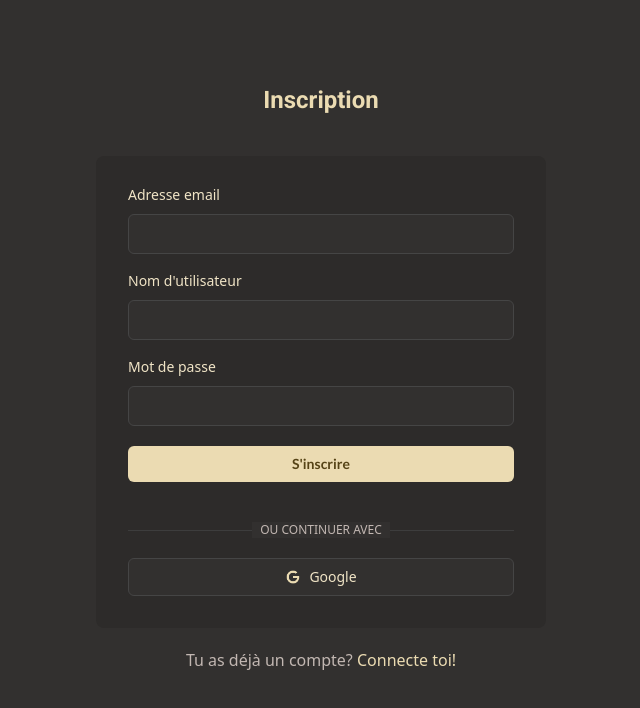
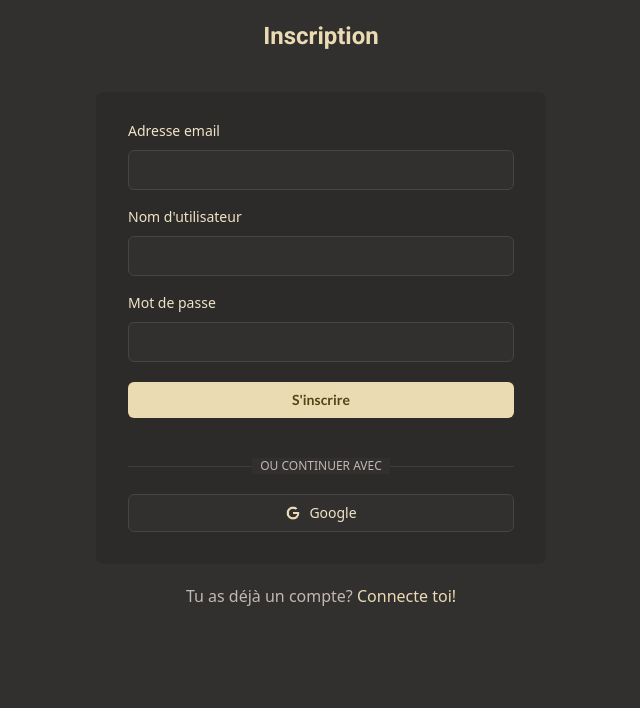
Before and after one commit to AlexDDevv/library-app, a Next.js app: page /inscription in a window 1280 px wide. Shown: the top 708 px of the page, without its empty margins (319-959 px from the left). Built offline with nearby package versions, Linux system fonts and the light colour scheme.

Commit message:
Call the register form in the page instead of writting it inside

```diff
--- a/src/app/inscription/page.tsx
+++ b/src/app/inscription/page.tsx
@@ -1,7 +1,6 @@
 'use client'
 import React from 'react'
-import Image from 'next/image'
-import googleIcon from "../../assets/img/googleIcon.png"
+import RegisterForm from '@/components/form/RegisterForm'
 import { useRouter } from 'next/navigation'
 
 export default function Inscription() {
@@ -11,43 +10,12 @@ export default function Inscription() {
         router.push("/connexion")
     }
 
-  return (
-    <section className='flex flex-col items-center justify-center pt-16'>
+    return (
+        <section className='flex flex-col items-center justify-center'>
             <h1 className='text-2xl font-titleFont text-foreground font-bold mb-10'>Inscription</h1>
-            <form action="" className='bg-card text-card-foreground p-8 rounded-lg w-[35%] min-w-[450px] mb-5'>
-                <div className='mb-5'>
-                    <div className='flex flex-col gap-2 mb-5'>
-                        <label htmlFor="email" className='text-sm font-medium leading-none peer-disabled:cursor-not-allowed peer-disabled:opacity-70 mb-1'>Adresse email</label>
-                        <input type="text" id='email' name='email' className='flex h-10 w-full rounded-md border border-input bg-background px-3 py-2 text-sm ring-offset-background file:border-0 file:bg-transparent file:text-sm file:font-medium placeholder:text-muted-foreground focus-visible:outline-none focus-visible:ring-2 focus-visible:ring-ring focus-visible:ring-offset-2 disabled:cursor-not-allowed disabled:opacity-50' />
-                    </div>
-                    <div className='flex flex-col gap-2 mb-5'>
-                        <label htmlFor="text" className='text-sm font-medium leading-none peer-disabled:cursor-not-allowed peer-disabled:opacity-70 mb-1'>Nom d'utilisateur</label>
-                        <input type="text" id='text' name='text' className='flex h-10 w-full rounded-md border border-input bg-background px-3 py-2 text-sm ring-offset-background file:border-0 file:bg-transparent file:text-sm file:font-medium placeholder:text-muted-foreground focus-visible:outline-none focus-visible:ring-2 focus-visible:ring-ring focus-visible:ring-offset-2 disabled:cursor-not-allowed disabled:opacity-50' />
-                    </div>
-                    <div className='flex flex-col gap-2 mb-5'>
-                        <label htmlFor="password" className='text-sm font-medium leading-none peer-disabled:cursor-not-allowed peer-disabled:opacity-70 mb-1'>Mot de passe</label>
-                        <input type="password" id='password' name='password' className='flex h-10 w-full rounded-md border border-input bg-background px-3 py-2 text-sm ring-offset-background file:border-0 file:bg-transparent file:text-sm file:font-medium placeholder:text-muted-foreground focus-visible:outline-none focus-visible:ring-2 focus-visible:ring-ring focus-visible:ring-offset-2 disabled:cursor-not-allowed disabled:opacity-50' />
-                    </div>
-                </div>
-                <button className='w-full bg-primary text-primary-foreground font-bodyFont text-sm font-semibold rounded-md ring-offset-background transition-colors focus-visible:outline-none focus-visible:ring-2 focus-visible:ring-ring focus-visible:ring-offset-2 disabled:pointer-events-none disabled:opacity-50 hover:bg-primary/90 px-4 py-2 mb-10'>S'inscrire</button>
-                <div className="relative mb-5">
-                    <div className="absolute inset-0 flex items-center">
-                        <div className="w-full h-[1px] bg-border"></div>
-                    </div>
-                    <div className="relative flex justify-center text-xs uppercase">
-                        <span className="bg-background px-2 text-muted-foreground">Ou continuer avec</span>
-                    </div>
-                </div>
-                <button className="flex items-center justify-center whitespace-nowrap rounded-md text-sm font-medium ring-offset-background transition-colors focus-visible:outline-none focus-visible:ring-2 focus-visible:ring-ring focus-visible:ring-offset-2 disabled:pointer-events-none disabled:opacity-50 border border-input bg-background hover:bg-accent hover:text-accent-foreground px-4 py-2 w-full">
-                    <Image
-                        src={googleIcon}
-                        alt='Icon de Google'
-                        className='h-[16px] w-[16px] mr-2'
-                    />
-                    Google
-                </button>
-            </form>
-            <p className='text-muted-foreground'>Tu as déjà un compte? <span className='text-primary font-medium cursor-pointer transition-colors hover:text-primary/90' onClick={signInPage}>Connecte toi!</span></p>
+            <RegisterForm
+                signInPage={signInPage}
+            />
         </section>
-  )
+    )
 }
```
